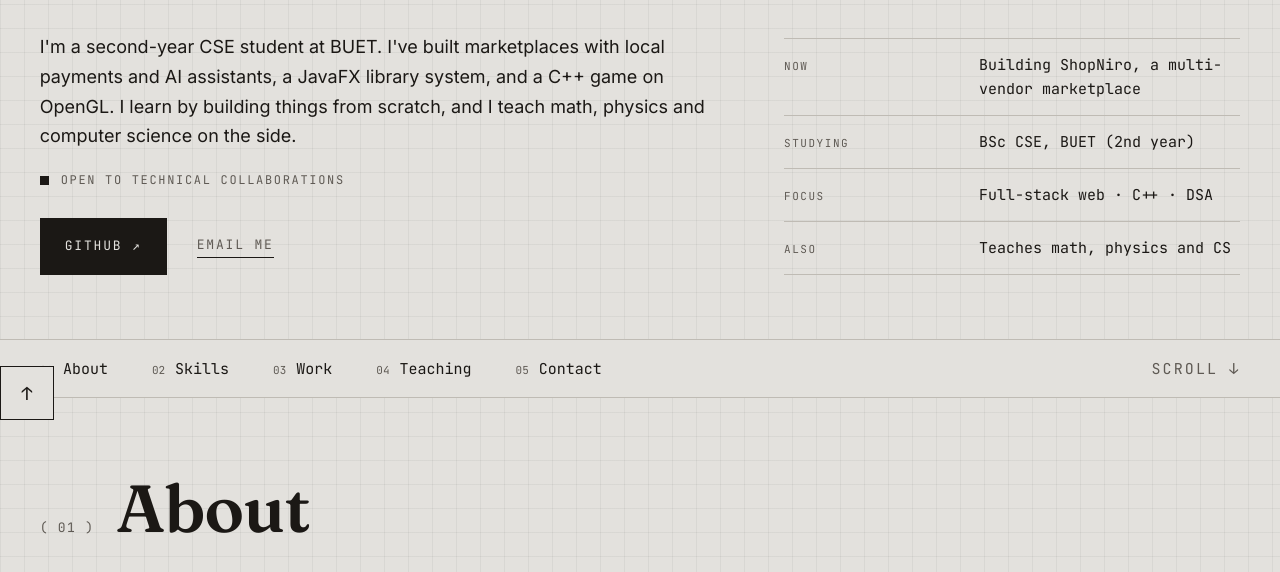
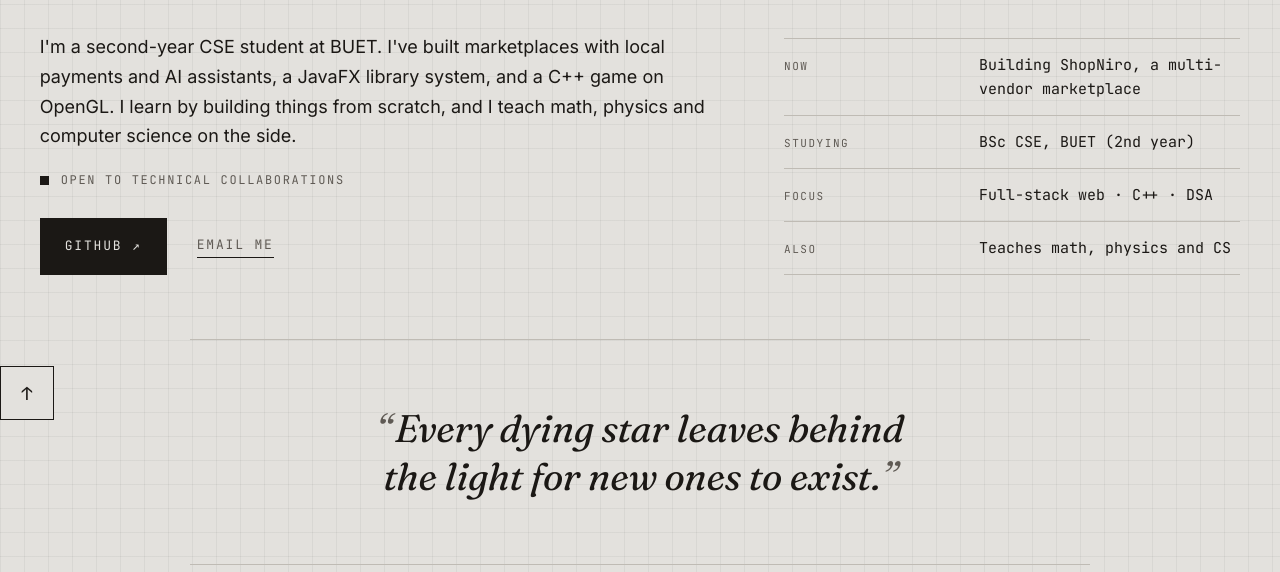
Before and after one commit to Kairo-2081/portfolio, a plain HTML site: page index.html in a window 1280 px wide. Shown: the part 380-952 px from the top of the page. Drawn offline with Linux system fonts and the light colour scheme.

Commit message:
Add quote section to portfolio
Co-authored-by: Copilot <223556219+Copilot@users.noreply.github.com>

```diff
--- a/index.html
+++ b/index.html
@@ -5,7 +5,7 @@
 <meta name="viewport" content="width=device-width, initial-scale=1, viewport-fit=cover">
 <meta name="description" content="Raian Rashid Mayel, CSE student at BUET and full-stack developer.">
 <title>Raian Rashid Mayel</title>
-<link rel="stylesheet" href="https://fonts.googleapis.com/css2?family=Fraunces:opsz,wght@9..144,100..900&family=Inter:wght@400;500;600&family=JetBrains+Mono:wght@400;500&display=swap">
+<link rel="stylesheet" href="https://fonts.googleapis.com/css2?family=Fraunces:ital,opsz,wght@0,9..144,100..900;1,9..144,100..900&family=Inter:wght@400;500;600&family=JetBrains+Mono:wght@400;500&display=swap">
 <style>
 /* Layout: full-bleed black marquee, hero with a one-line display-serif name, sticky numbered nav, then label-left sections on grid-paper ground. Black and warm grey only. */
 :root {
@@ -99,6 +99,31 @@ h1 {
 .facts dt { font-family: var(--mono); font-size: 11px; letter-spacing: .14em; text-transform: uppercase; color: var(--muted); }
 .facts dd { margin: 0; font-family: var(--mono); font-size: 15px; }
 
+/* quote */
+/* quote */
+.quote { padding-block: 0 96px; }
+.quote blockquote {
+  margin: 0 auto;
+  max-width: 900px;
+  padding-block: 64px;
+  border-top: 1px solid var(--rule);
+  border-bottom: 1px solid var(--rule);
+  text-align: center;
+}
+.quote p {
+  font-family: var(--serif);
+  font-variation-settings: "opsz" 72;
+  font-style: italic;
+  font-weight: 400;
+  font-size: clamp(26px, 3vw, 48px);
+  line-height: 1.25;
+  letter-spacing: -.005em;
+  margin: 0 auto;
+  max-width: 24ch;
+  text-wrap: balance;
+}
+.quote p::before { content: "\201C"; color: var(--muted); margin-right: .08em; }
+.quote p::after  { content: "\201D"; color: var(--muted); margin-left: .04em; }
 /* nav */
 nav.sec { position: sticky; top: env(safe-area-inset-top, 0px); z-index: 20; background: var(--bg); border-top: 1px solid var(--rule); border-bottom: 1px solid var(--rule); }
 nav.sec .in { display: flex; justify-content: space-between; align-items: center; gap: 12px 24px; flex-wrap: wrap; padding-block: 16px; }
@@ -233,6 +258,12 @@ footer .in { display: flex; justify-content: space-between; flex-wrap: wrap; gap
     </dl>
   </div>
 </header>
+
+<div class="quote in">
+  <blockquote>
+    <p>Every dying star leaves behind the light for new ones to exist.</p>
+  </blockquote>
+</div>
 
 <nav class="sec" aria-label="Sections">
   <div class="in">
```
